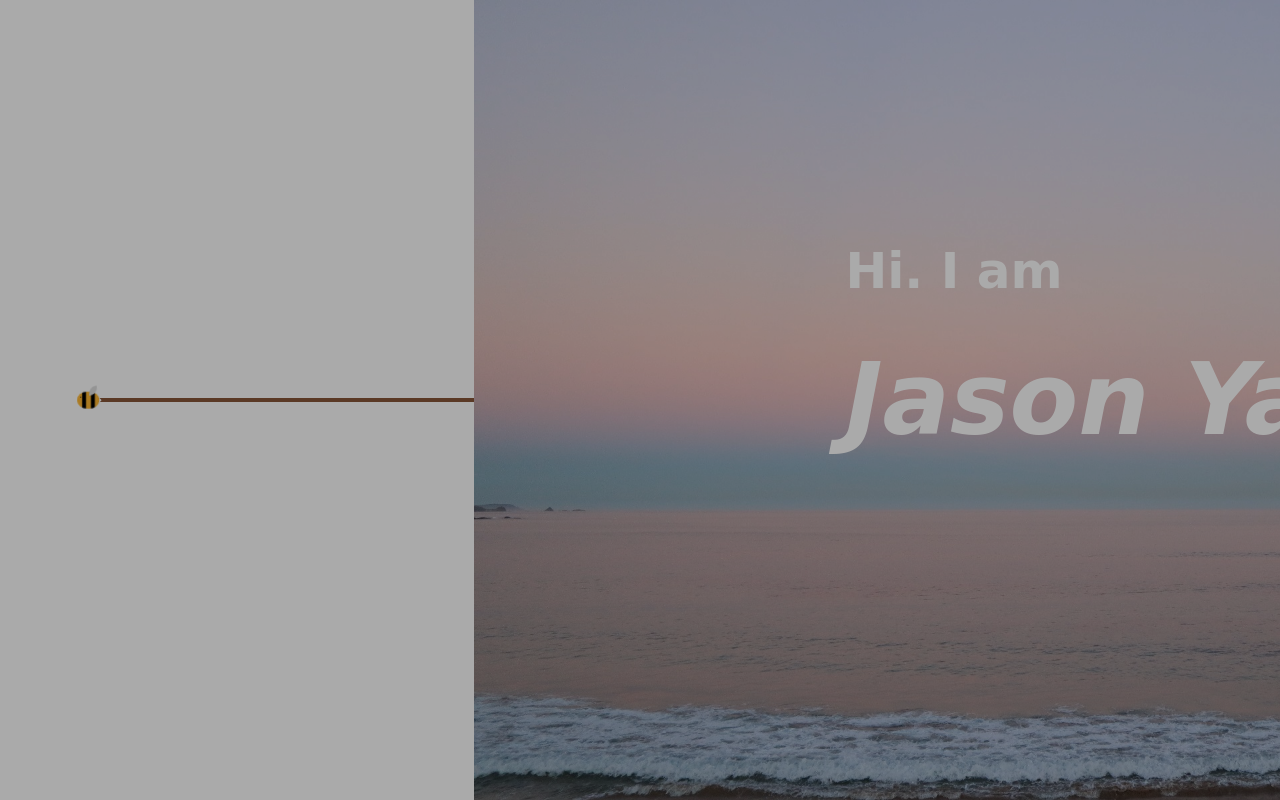
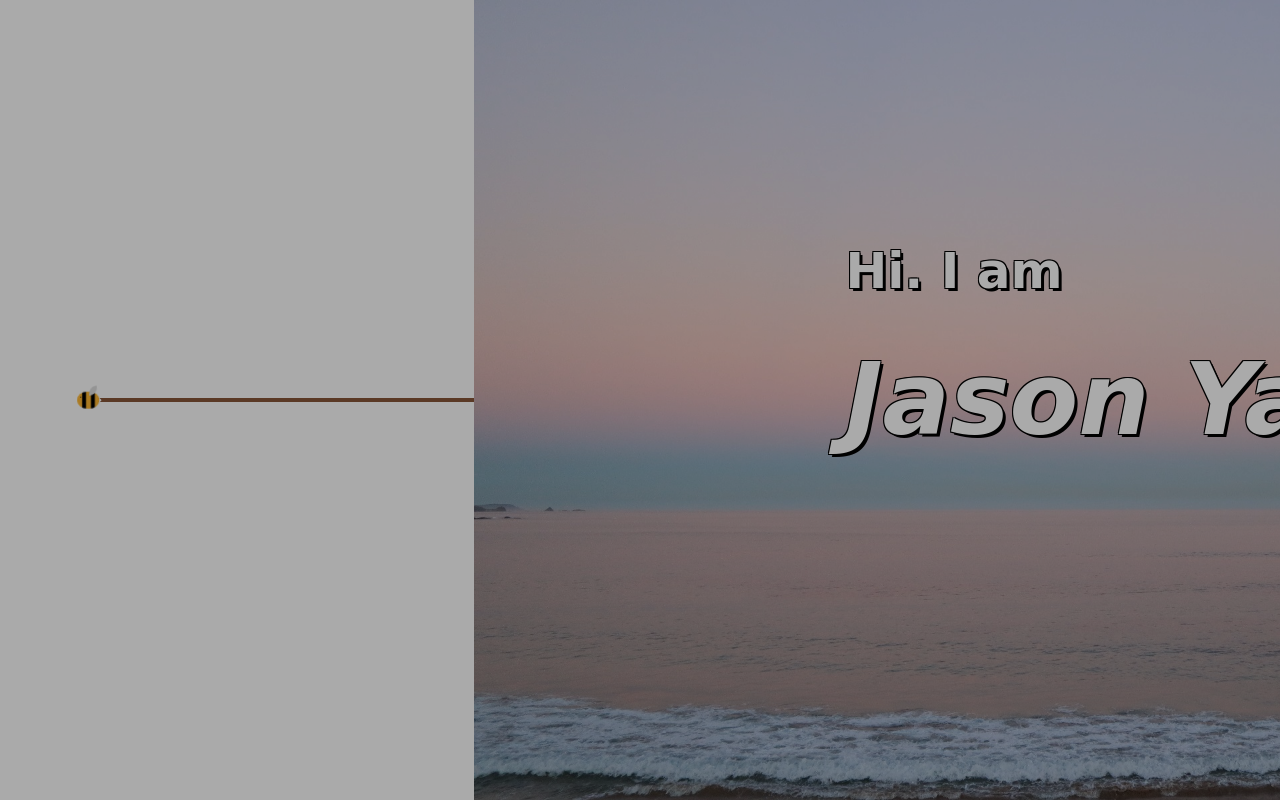
Before and after one commit to yfyau/yfyau.github.io, a React (Create React App) app: page / in a window 1280 px wide. Both pictures are taken after a click on the element 618 px from the left and 386 px from the top of the page. Built offline with nearby package versions, Linux system fonts and the light colour scheme.

Commit message:
Updated CSS

```diff
--- a/src/components/Pages/Pages.css
+++ b/src/components/Pages/Pages.css
@@ -69,7 +69,7 @@
     display: flex;
     background-repeat: no-repeat;
     background-color: transparent;
-    background-position:center bottom;
+    background-position: center bottom;
     background-size: cover;
     -webkit-background-size: cover;
     -moz-background-size: cover;
@@ -86,10 +86,14 @@
     color: #fff;
     margin: 0;
     font-style: italic;
+    text-shadow: 3px 3px 0 #000, -1px -1px 0 #000, 1px -1px 0 #000, -1px 1px 0 #000, 1px 1px 0 #000;
+    /* -webkit-text-stroke: 1px black; */
 }
 
 .homeTitleH2 {
     color: #fff;
+    text-shadow: 3px 3px 0 #000, -1px -1px 0 #000, 1px -1px 0 #000, -1px 1px 0 #000, 1px 1px 0 #000;
+    /* -webkit-text-stroke: 1px black; */
 }
 
 @media screen and (min-width: 751px) {
```
